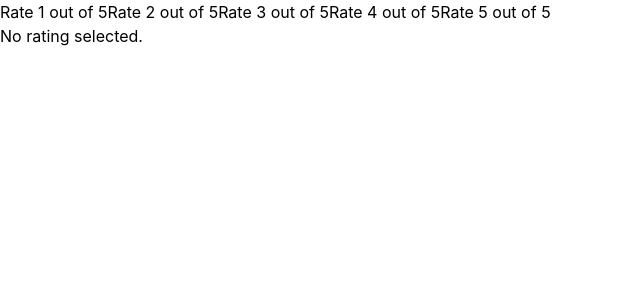
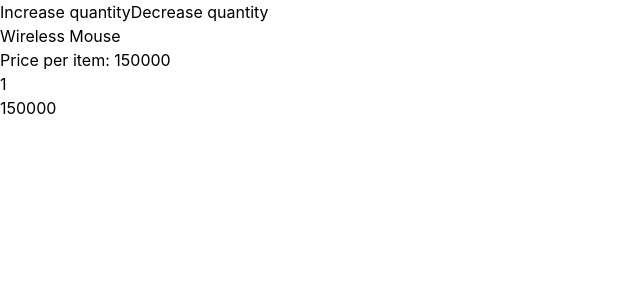
Before and after one commit to Hary300/React-challenge, a React (Vite) app: page / in a window 1280 px wide. Shown: the top 300 px of the page, without its empty margins (0-640 px from the left). Built offline with nearby package versions, Linux system fonts and the light colour scheme.

Commit message:
feat: implement ProductQuantitySelector component with quantity management, subtotal calculation, and tests

```diff
--- a/src/app/App.tsx
+++ b/src/app/App.tsx
@@ -1,9 +1,14 @@
-import StarRating from '../components/23-star-rating/StarRating';
+import ProductQuantitySelector from '../components/24-product-quantity-selector/ProductQuantitySelector';
 
 function App() {
   return (
     <>
-      <StarRating maxRating={5} />
+      <ProductQuantitySelector
+        productName='Wireless Mouse'
+        price={150000}
+        minQuantity={1}
+        maxQuantity={10}
+      />
     </>
   );
 }
--- /dev/null
+++ b/src/components/24-product-quantity-selector/ProductQuantitySelector.tsx
@@ -0,0 +1,52 @@
+import { useState } from 'react';
+
+interface ProductQuantitySelectorProps {
+  productName: string;
+  price: number;
+  minQuantity: number;
+  maxQuantity: number;
+}
+const ProductQuantitySelector = ({
+  productName,
+  price,
+  maxQuantity,
+  minQuantity,
+}: ProductQuantitySelectorProps) => {
+  const [currentQuantity, setCurrentQuantity] = useState(minQuantity);
+
+  const handleIncrease = () => {
+    if (currentQuantity === maxQuantity) return;
+    setCurrentQuantity((prev) => prev + 1);
+  };
+
+  const handleDecrease = () => {
+    if (currentQuantity === minQuantity) return;
+    setCurrentQuantity((prev) => prev - 1);
+  };
+  return (
+    <div>
+      <button
+        onClick={handleIncrease}
+        disabled={currentQuantity === maxQuantity}
+      >
+        Increase quantity
+      </button>
+      <button
+        onClick={handleDecrease}
+        disabled={currentQuantity === minQuantity}
+      >
+        Decrease quantity
+      </button>
+      <div>
+        <p>{productName}</p>
+        <p>
+          Price per item: <span>{price}</span>
+        </p>
+        <p>{currentQuantity}</p>
+        <p>{currentQuantity * price}</p>
+      </div>
+    </div>
+  );
+};
+
+export default ProductQuantitySelector;
```
Also changed, not shown: src/components/24-product-quantity-selector/README.md (added), 1 other file (tests, documents, lock files or other folders).
